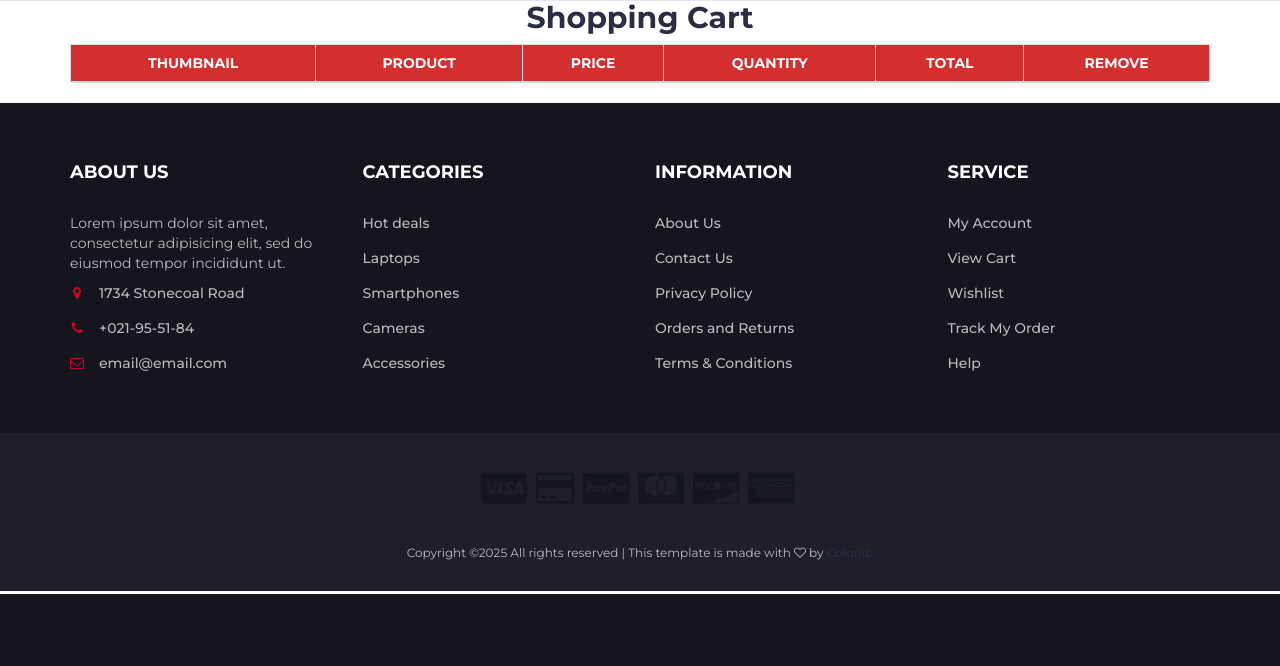
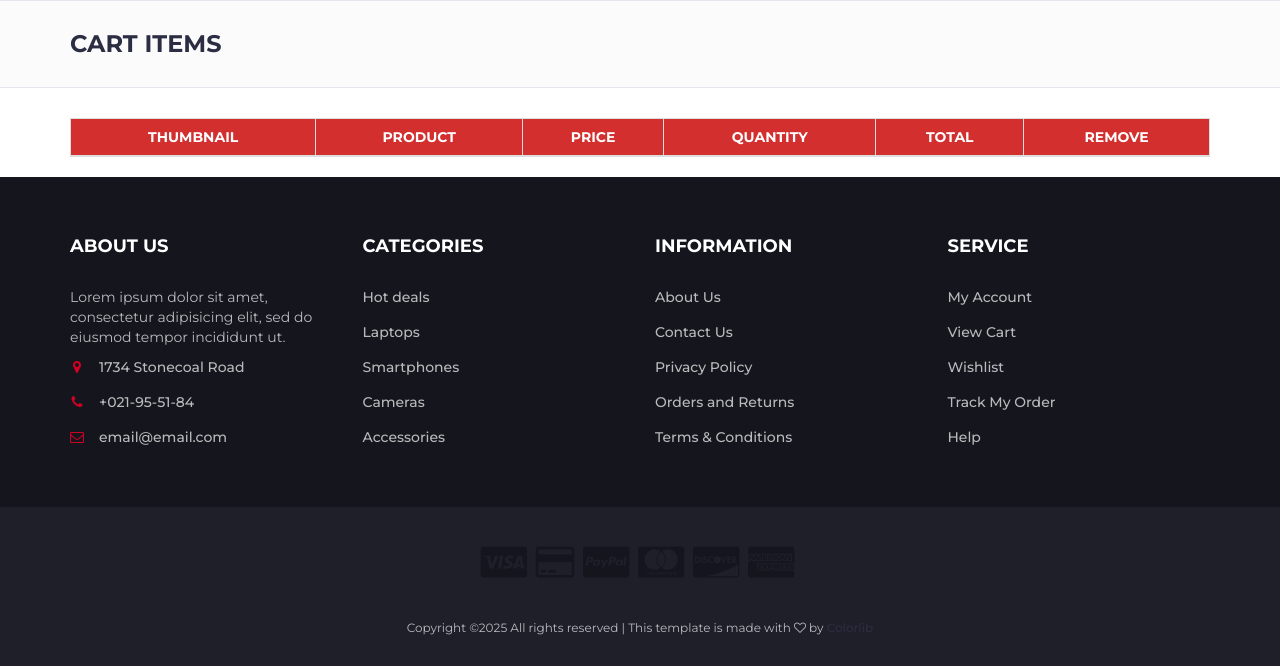
Before and after one commit to 3laa98/ECOMMERCE, a Django app: page /cart/ in a window 1280 px wide. Shown: the part 206-872 px from the top of the page. Before the commit the page ends 800 px from the top, so only its background shows below. Run offline with Django 5.2, Linux system fonts and the light colour scheme; the visitor is signed in with stand-in values (Sample User, id 1); data comes from the database, SQL or seed files in the repository; data that the repository does not hold is empty; some libraries are stand-ins or nearby versions.

Commit message:
add order template and edit cart template header

```diff
--- a/cart/templates/cart/cart_details.html
+++ b/cart/templates/cart/cart_details.html
@@ -40,9 +40,22 @@
       font-size: 18px;
     }
   </style>
-
+  <!-- BREADCRUMB -->
+		<div id="breadcrumb" class="section">
+			<!-- container -->
+			<div class="container">
+				<!-- row -->
+				<div class="row">
+					<div class="col-md-12">
+						<h3 class="breadcrumb-header">Cart Items</h3>
+					</div>
+				</div>
+				<!-- /row -->
+			</div>
+			<!-- /container -->
+		</div>
+		<!-- /BREADCRUMB -->
   <div class="container mt-5">
-    <h2 class="mb-4 text-center">Shopping Cart</h2>
     <div class="table-responsive">
       <table class="table table-bordered">
         <thead>
```
Also changed, not shown: order/templates/order/orders.html (+24 -0 lines).
